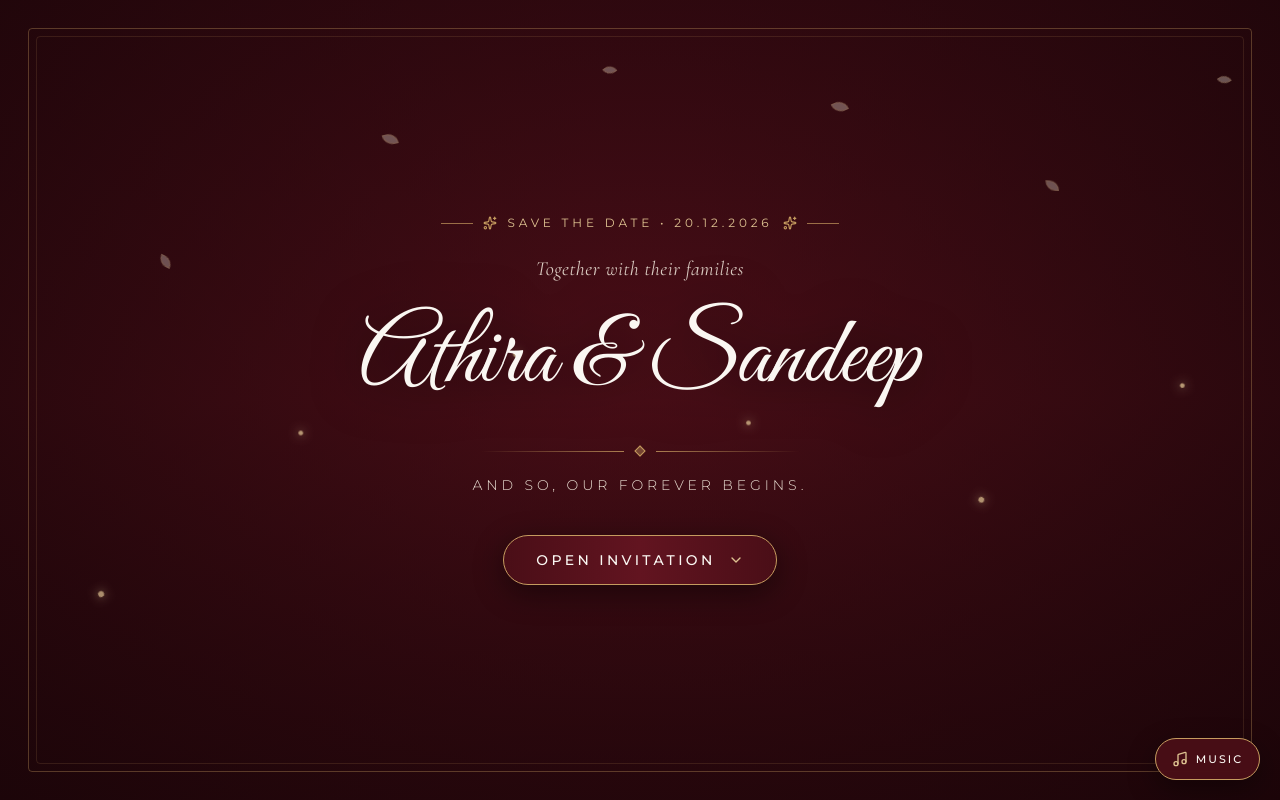
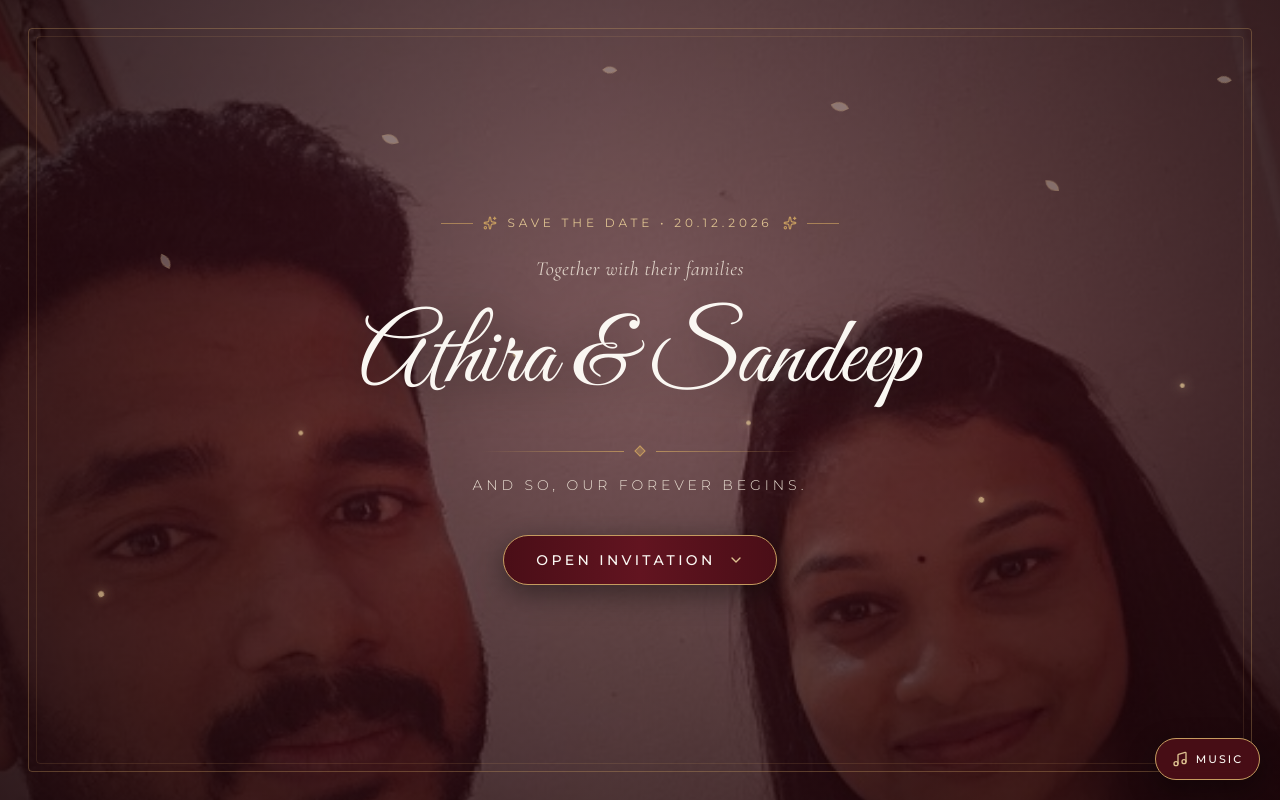
Before and after one commit to athiraksathira/wedding_invitation, a React (Vite) app: page / in a window 1280 px wide. Shown: the top 800 px of the page. Built offline with nearby package versions, Linux system fonts and the light colour scheme.

Commit message:
Update changes

```diff
--- a/src/components/CoverHero.jsx
+++ b/src/components/CoverHero.jsx
@@ -1,3 +1,4 @@
+import { useState } from 'react'
 import { Sparkles, ChevronDown } from 'lucide-react'
 
 const PARTICLES = [
@@ -16,11 +17,24 @@ const PARTICLES = [
 ]
 
 export default function CoverHero({ onOpenInvitation, isUnlocked }) {
+  const [imgFailed, setImgFailed] = useState(false)
+  const coverSrc = `${import.meta.env.BASE_URL}assets/cover.jpg`
+
   return (
     <section
       id="cover-hero"
       className="relative min-h-screen w-full flex flex-col items-center justify-center overflow-hidden bg-gradient-to-b from-[#2E080F] via-[#4A0E17] to-[#1D0509] text-[#FAF7F2]"
     >
+      {/* Background cover image with warm dark fallback */}
+      {!imgFailed && (
+        <img
+          src={coverSrc}
+          alt="Athira and Sandeep Wedding Cover"
+          onError={() => setImgFailed(true)}
+          className="absolute inset-0 h-full w-full object-cover object-[50%_28%] opacity-70 scale-105 transition-transform duration-[4000ms] ease-out"
+        />
+      )}
+
       {/* Rich layered dark maroon & warm vignette overlay */}
       <div
         className="absolute inset-0 pointer-events-none"
```
Also changed, not shown: public/assets/cover.jpg (added).
